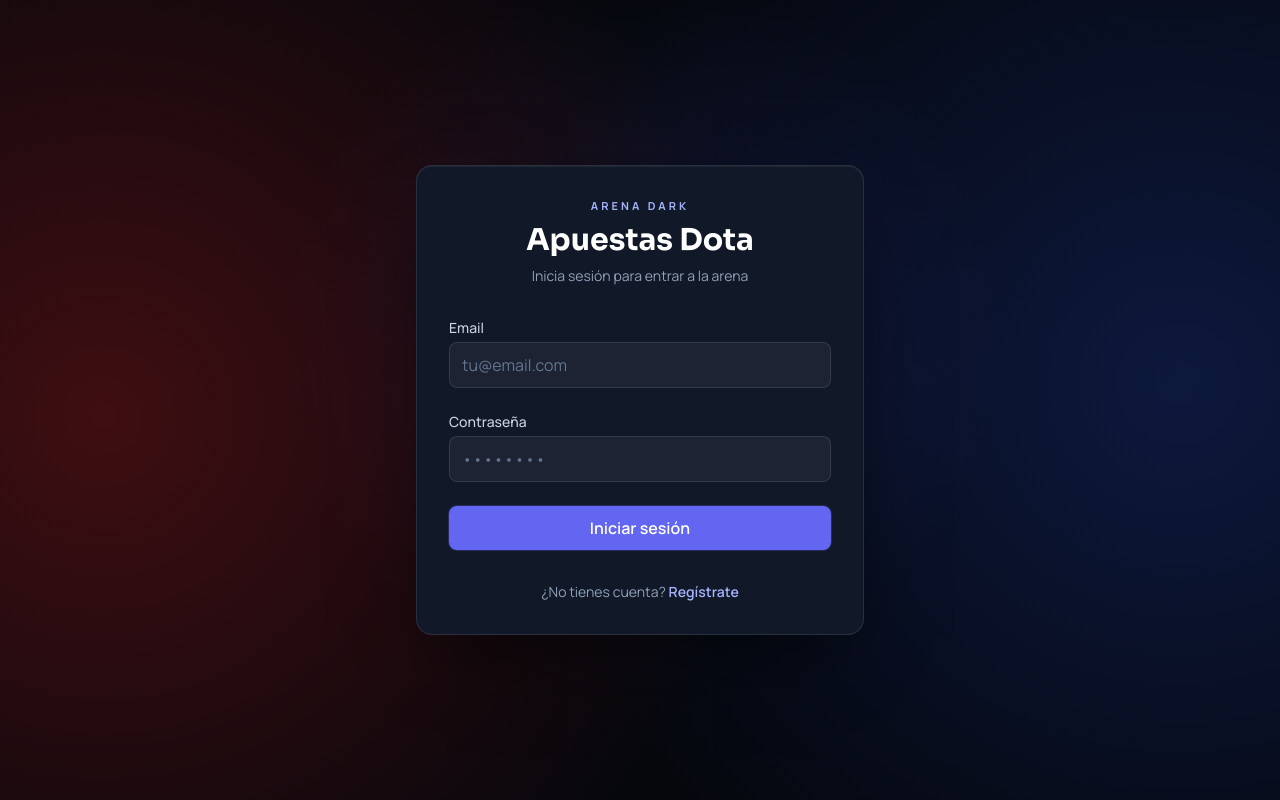
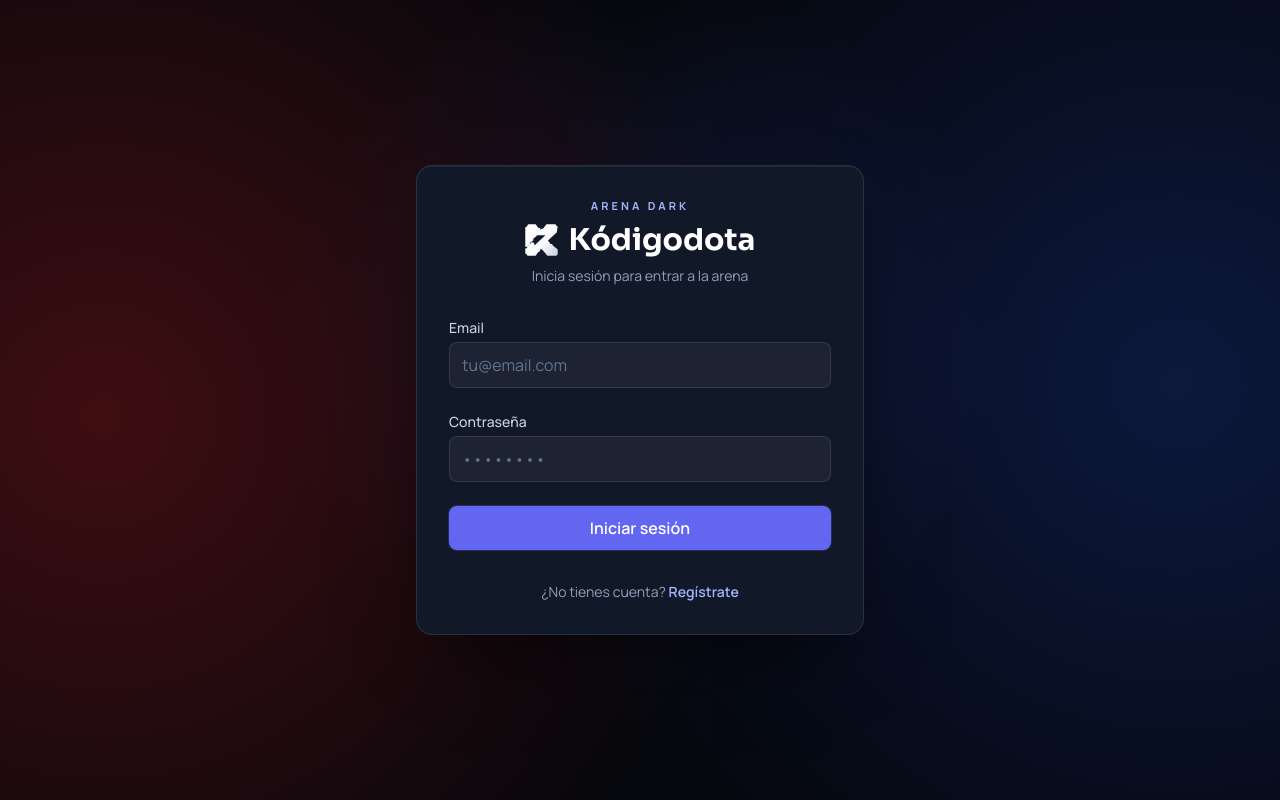
Before and after one commit to miguelm35847-bot/apuestasdota, a Next.js app: page /login in a window 1280 px wide. Built offline with nearby package versions, Linux system fonts and the light colour scheme; no server answers.

Commit message:
Rebrand a Kódigodota y refinamientos visuales

```diff
--- a/src/app/admin/page.tsx
+++ b/src/app/admin/page.tsx
@@ -135,7 +135,7 @@ function AdminDashboard() {
 
         <div className="mb-6 mt-6">
           <p className="text-[11px] font-bold uppercase tracking-[0.28em] text-prism-300">
-            Arena Dark · Administración
+            Kódigodota · Administración
           </p>
           <h1 className="mt-1 font-display text-2xl font-bold text-white">Panel de control</h1>
         </div>
--- a/src/app/layout.tsx
+++ b/src/app/layout.tsx
@@ -21,7 +21,7 @@ const geistMono = Geist_Mono({
 });
 
 export const metadata: Metadata = {
-  title: "Apuestas Dota",
+  title: "Kódigodota",
   description: "Plataforma de salas de Dota 2",
 };
 
--- a/src/app/login/page.tsx
+++ b/src/app/login/page.tsx
@@ -1,6 +1,7 @@
 'use client';
 
 import { useState } from 'react';
+import Image from 'next/image';
 import { useRouter } from 'next/navigation';
 import { useAuth } from '@/components/AuthProvider';
 import { supabase } from '@/lib/supabase';
@@ -45,9 +46,19 @@ export default function LoginPage() {
           <p className="text-center text-[11px] font-bold uppercase tracking-[0.28em] text-prism-300">
             Arena Dark
           </p>
-          <h1 className="mt-2 text-center font-display text-3xl font-bold text-white">
-            Apuestas Dota
-          </h1>
+          <div className="mt-2 flex items-center justify-center gap-2.5">
+            <Image
+              src="/kodigodota-mark.svg"
+              alt=""
+              width={36}
+              height={34}
+              aria-hidden="true"
+              className="h-8 w-auto"
+            />
+            <h1 className="text-center font-display text-3xl font-bold text-white">
+              Kódigodota
+            </h1>
+          </div>
           <p className="mt-2 text-center text-sm text-slate-400">
             Inicia sesión para entrar a la arena
           </p>
--- a/src/app/page.tsx
+++ b/src/app/page.tsx
@@ -61,7 +61,7 @@ export default function Home() {
       <footer className="arena-footer mt-8">
         <div className="mx-auto max-w-[1500px] px-4 py-5 text-center text-sm text-slate-500 sm:px-6 lg:px-8">
           <p className="font-semibold text-slate-400">
-            Apuestas Dota 2 · Plataforma de salas de juego
+            Kódigodota · Plataforma de salas de juego
           </p>
           <p className="mt-1 text-xs text-slate-600">Pagos con Yape o Plin</p>
         </div>
--- a/src/app/register/page.tsx
+++ b/src/app/register/page.tsx
@@ -1,6 +1,7 @@
 'use client';
 
 import { useState } from 'react';
+import Image from 'next/image';
 import { useRouter } from 'next/navigation';
 import Link from 'next/link';
 import { supabase } from '@/lib/supabase';
@@ -64,9 +65,19 @@ export default function RegisterPage() {
           <p className="text-center text-[11px] font-bold uppercase tracking-[0.28em] text-prism-300">
             Arena Dark
           </p>
-          <h1 className="mt-2 text-center font-display text-3xl font-bold text-white">
-            Apuestas Dota
-          </h1>
+          <div className="mt-2 flex items-center justify-center gap-2.5">
+            <Image
+              src="/kodigodota-mark.svg"
+              alt=""
+              width={36}
+              height={34}
+              aria-hidden="true"
+              className="h-8 w-auto"
+            />
+            <h1 className="text-center font-display text-3xl font-bold text-white">
+              Kódigodota
+            </h1>
+          </div>
           <p className="mt-2 text-center text-sm text-slate-400">
             Crea tu cuenta y entra a la arena
           </p>
--- a/src/app/salas/[id]/page.tsx
+++ b/src/app/salas/[id]/page.tsx
@@ -1088,7 +1088,7 @@ function SalaContenido() {
     if (!sala) return;
 
     const url = `${window.location.origin}/salas/${sala.id}`;
-    const texto = `Sala "${sala.nombre}" en Apuestas Dota`;
+    const texto = `Sala "${sala.nombre}" en Kódigodota`;
 
     try {
       if (typeof navigator.share === 'function') {
--- /dev/null
+++ b/src/components/DotaTile.tsx
@@ -0,0 +1,23 @@
+import Image from 'next/image';
+
+/**
+ * Icono de Dota 2 sobre una ficha roja con degradado.
+ * Se usa en las tarjetas de sala para que el logo tenga el mismo tratamiento
+ * visual que la referencia de Kódigodota.
+ */
+export default function DotaTile({ className = '' }: { className?: string }) {
+  return (
+    <span
+      aria-hidden="true"
+      className={`relative inline-flex shrink-0 items-center justify-center overflow-hidden rounded-[0.34rem] bg-[linear-gradient(135deg,#ff9a76_0%,#f0523a_48%,#a61b12_100%)] shadow-[0_0_14px_-3px_rgba(240,82,58,0.65),inset_0_1px_0_rgba(255,255,255,0.28)] ring-1 ring-inset ring-white/15 ${className}`}
+    >
+      <Image
+        src="/dota2.svg"
+        alt=""
+        width={24}
+        height={24}
+        className="h-[82%] w-[82%] object-contain brightness-0"
+      />
+    </span>
+  );
+}
--- a/src/components/HeroArena.tsx
+++ b/src/components/HeroArena.tsx
@@ -5,6 +5,7 @@ import Image from 'next/image';
 import Link from 'next/link';
 import { supabase } from '@/lib/supabase';
 import Avatar from '@/components/Avatar';
+import DotaTile from '@/components/DotaTile';
 import PerfilHover from '@/components/PerfilHover';
 import type { RolDota } from '@/lib/types';
 
@@ -253,7 +254,7 @@ export default function HeroArena({ isAuthenticated }: { isAuthenticated: boolea
   return (
     <section
       onPointerMove={alMoverCursor}
-      className="arena-hero relative isolate overflow-hidden border-b border-white/10 bg-[#05070c]"
+      className="arena-hero relative isolate overflow-hidden border-b border-white/[0.04] bg-[#05070c]"
     >
       <Image
         src="/arena-rift.svg"
@@ -307,7 +308,7 @@ export default function HeroArena({ isAuthenticated }: { isAuthenticated: boolea
             <div className="mt-5 flex items-center justify-center gap-3 lg:justify-start lg:gap-4">
               <IconDota className="h-10 w-10 shrink-0 drop-shadow-[0_0_22px_rgba(255,255,255,0.28)] sm:h-12 sm:w-12 lg:h-14 lg:w-14" />
               <h1 className="font-display bg-gradient-to-b from-white via-white to-slate-300 bg-clip-text text-[1.95rem] font-extrabold leading-[0.95] tracking-[-0.055em] text-transparent drop-shadow-[0_3px_22px_rgba(0,0,0,0.72)] min-[380px]:text-[2.2rem] sm:text-6xl lg:text-7xl">
-                Apuestas Dota 2
+                Kódigodota 2
               </h1>
             </div>
 
@@ -405,7 +406,7 @@ export default function HeroArena({ isAuthenticated }: { isAuthenticated: boolea
                 ) : destacada ? (
                   <>
                     <div className="mt-3 flex min-w-0 items-center gap-2.5">
-                      <IconDota className="h-6 w-6 shrink-0" />
+                      <DotaTile className="h-6 w-6 sm:h-7 sm:w-7" />
                       <p className="min-w-0 font-display text-xl font-bold leading-tight text-white sm:text-2xl">
                         {destacada.nombre}
                       </p>
@@ -525,10 +526,18 @@ export default function HeroArena({ isAuthenticated }: { isAuthenticated: boolea
         </div>
       </div>
 
-      <div className="relative border-t border-white/10 bg-[#05070c]/70 backdrop-blur-md">
-        <div className="mx-auto grid max-w-[1500px] grid-cols-2 gap-px bg-white/[0.06] px-0 sm:grid-cols-4">
-          <div className="flex items-center gap-3 bg-[#060a11]/80 px-4 py-3 sm:px-6 sm:py-4">
-            <IconDota className="h-5 w-5 shrink-0 text-slate-300 opacity-70" />
+      <div className="relative">
+        <div
+          aria-hidden="true"
+          className="pointer-events-none absolute inset-0 bg-[#05070c]/45 backdrop-blur-md [mask-image:radial-gradient(ellipse_120%_145%_at_50%_50%,black_42%,transparent_100%)]"
+        />
+        <div
+          aria-hidden="true"
+          className="pointer-events-none absolute inset-x-0 top-0 h-px bg-gradient-to-r from-transparent via-white/10 to-transparent"
+        />
+        <div className="relative mx-auto grid max-w-[1500px] grid-cols-2 px-2 sm:grid-cols-4 sm:px-6">
+          <div className="flex items-center gap-3 px-4 py-4 sm:px-5 sm:py-5">
+            <IconDota className="h-5 w-5 shrink-0 opacity-65" />
             <div>
               <p className="text-[9px] font-semibold uppercase tracking-[0.14em] text-slate-500 sm:text-[10px]">
                 Salas activas
@@ -538,7 +547,7 @@ export default function HeroArena({ isAuthenticated }: { isAuthenticated: boolea
               </p>
             </div>
           </div>
-          <div className="flex items-center gap-3 bg-[#060a11]/80 px-4 py-3 sm:px-6 sm:py-4">
+          <div className="flex items-center gap-3 px-4 py-4 sm:px-5 sm:py-5">
             <IconUsers className="h-5 w-5 shrink-0 text-slate-400" />
             <div>
               <p className="text-[9px] font-semibold uppercase tracking-[0.14em] text-slate-500 sm:text-[10px]">
@@ -549,7 +558,7 @@ export default function HeroArena({ isAuthenticated }: { isAuthenticated: boolea
               </p>
             </div>
           </div>
-          <div className="flex items-center gap-3 bg-[#060a11]/80 px-4 py-3 sm:px-6 sm:py-4">
+          <div className="flex items-center gap-3 px-4 py-4 sm:px-5 sm:py-5">
             <IconCoin className="h-5 w-5 shrink-0 text-amber-300" />
             <div>
               <p className="text-[9px] font-semibold uppercase tracking-[0.14em] text-slate-500 sm:text-[10px]">
@@ -560,7 +569,7 @@ export default function HeroArena({ isAuthenticated }: { isAuthenticated: boolea
               </p>
             </div>
           </div>
-          <div className="flex items-center gap-3 bg-[#060a11]/80 px-4 py-3 sm:px-6 sm:py-4">
+          <div className="flex items-center gap-3 px-4 py-4 sm:px-5 sm:py-5">
             <IconWallet className="h-5 w-5 shrink-0 text-slate-400" />
             <div>
               <p className="text-[9px] font-semibold uppercase tracking-[0.14em] text-slate-500 sm:text-[10px]">
--- a/src/components/Navbar.tsx
+++ b/src/components/Navbar.tsx
@@ -132,15 +132,15 @@ export default function Navbar({ titulo }: { titulo?: string }) {
         <div className="flex min-w-0 items-center">
           <Link href="/" className="flex max-w-[46vw] min-w-0 items-center gap-2.5 sm:max-w-none">
             <Image
-              src="/dota2.svg"
+              src="/kodigodota-mark.svg"
               alt=""
-              width={32}
-              height={32}
+              width={36}
+              height={34}
               aria-hidden="true"
-              className="h-7 w-7 shrink-0 brightness-0 invert sm:h-8 sm:w-8"
+              className="h-7 w-auto shrink-0 drop-shadow-[0_0_10px_rgba(255,255,255,0.12)] sm:h-8"
             />
             <span className="font-display truncate text-[15px] font-extrabold tracking-[-0.03em] text-white sm:text-lg md:max-w-[280px] xl:max-w-[420px]">
-              {titulo ?? 'Apuestas Dota 2'}
+              {titulo ?? 'Kódigodota'}
             </span>
           </Link>
         </div>
```
Also changed, not shown: src/components/SalasPublicas.tsx (+2 -8 lines), public/kodigodota-mark.svg (added), 2 other files (tests, documents, lock files or other folders).
